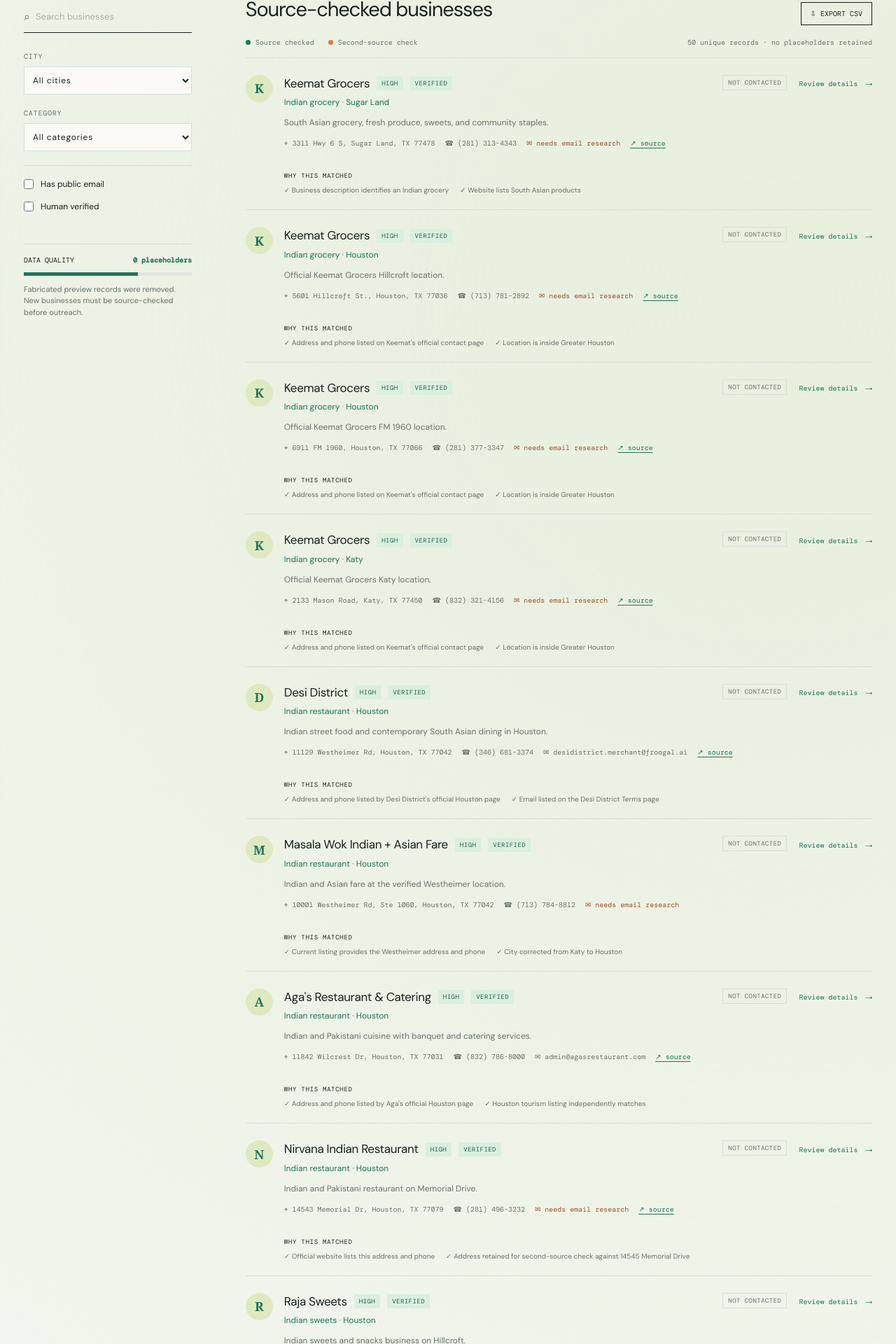
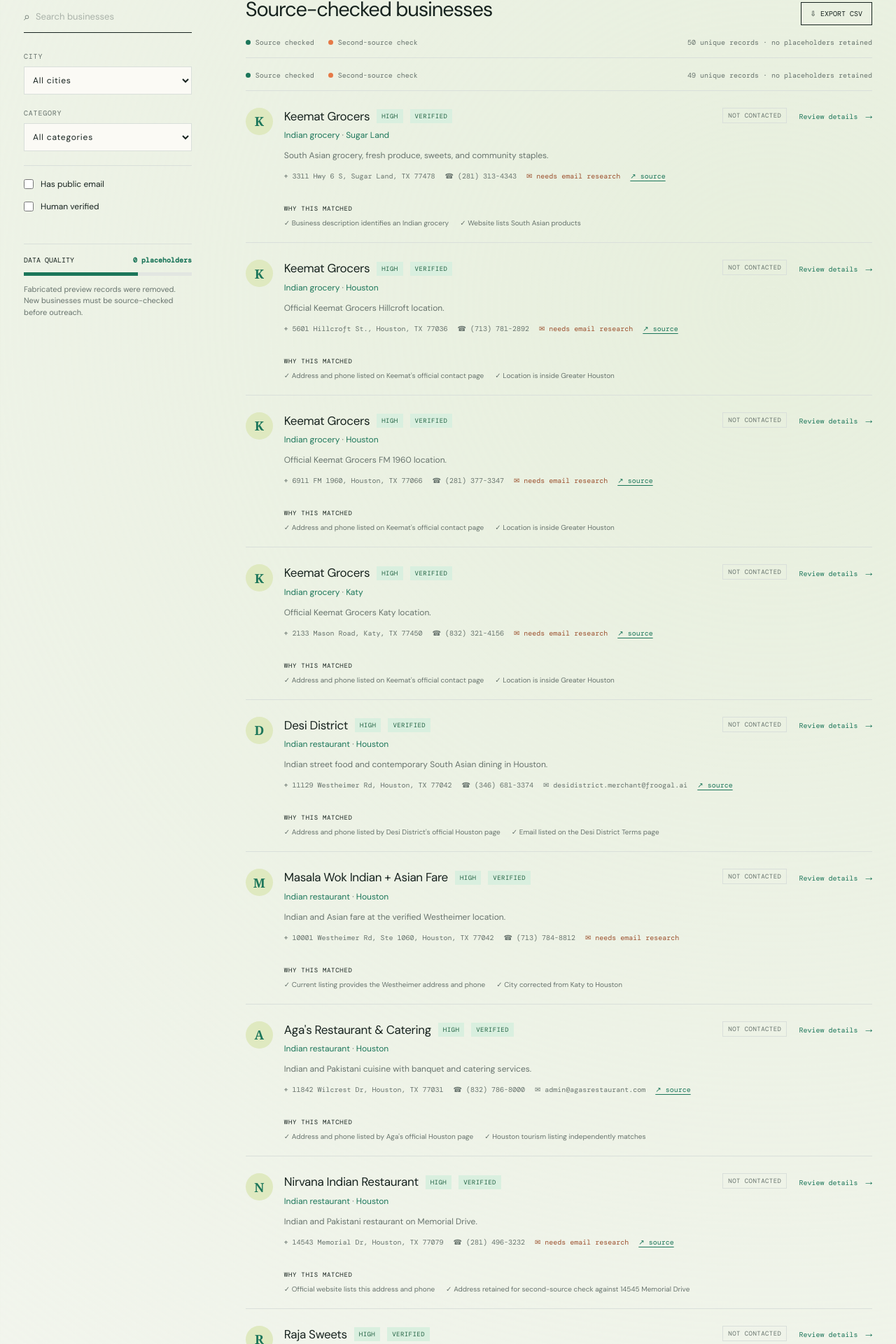
Before and after one commit to komikasinaduni/SEWA-outreach-intelligence, a Next.js app: page /SEWA-outreach-intelligence/ in a window 1280 px wide. Shown: the part 595-2515 px from the top of the page at 70% size. Built offline with nearby package versions, Linux system fonts and the light colour scheme; a web font is replaced by a local one.

Commit message:
Correct final directory records and count

```diff
--- a/src/app/page.tsx
+++ b/src/app/page.tsx
@@ -127,7 +127,7 @@
   },
 ];
 
-const verifiedBusiness = (name: string, category: string, city: string, address: string, phone: string, description: string, evidence: string[], sourceUrl?: string, email?: string, qualityStatus: QualityStatus = "VERIFIED"): Business => ({
+const verifiedBusiness = (name: string, category: string, city: string, address: string, phone: string, description: string, evidence: string[], sourceUrl?: string, email?: string, qualityStatus: QualityStatus = sourceUrl ? "VERIFIED" : "SOURCE_CHECKED"): Business => ({
   name,
   category,
   city,
@@ -146,8 +146,8 @@
 
 const verifiedBusinesses: Business[] = [
   verifiedBusiness("Nirvana Indian Restaurant", "Indian restaurant", "Houston", "14543 Memorial Dr, Houston, TX 77079", "(281) 496-3232", "Indian and Pakistani restaurant on Memorial Drive.", ["Official website lists this address and phone", "Address retained for second-source check against 14545 Memorial Drive"], "https://nirvanahouston.com/best-indian-pakistani-restaurant-in-houston/"),
-  verifiedBusiness("Raja Sweets", "Indian sweets", "Houston", "5667 Hillcroft Ave, Houston, TX 77036", "(713) 782-5667", "Indian sweets and snacks business on Hillcroft.", ["Current independent listing provides address and phone", "Category matches Indian sweets"], "https://houston.eater.com/maps/houston-best-indian-restaurants-pakistani-south-asian-cuisine"),
-  verifiedBusiness("Rizwan Biryani", "Indian restaurant", "Houston", "12280 Westheimer Rd, Houston, TX 77077", "(832) 792-9146", "Biryani and South Asian cuisine in west Houston.", ["Current local-business listing provides address and phone"]),
+  verifiedBusiness("Raja Sweets", "Indian sweets", "Houston", "5667 Hillcroft Ave, Houston, TX 77036", "(713) 782-5667", "Indian sweets and snacks business on Hillcroft.", ["Raja Sweets site publishes the address, phone, and public catering email", "Category matches Indian sweets"], "https://rajasweets.co/about-us/", "raja.sweets@yahoo.com"),
+  verifiedBusiness("Rizwan's Biryani", "Indian restaurant", "Houston", "6678 S Texas 6, Houston, TX 77083", "(832) 792-9146", "Biryani and South Asian cuisine in Houston.", ["Official website publishes the current address and phone"], "https://rizwansbiryani.com/"),
   verifiedBusiness("Turmeric Indian Cuisine", "Indian restaurant", "Houston", "1111 Shepherd Dr Ste 100, Houston, TX 77007", "(832) 789-6599", "Indian cuisine near Houston's Heights area.", ["Current local-business listing provides address and phone"]),
   verifiedBusiness("Chai Khana Cafe & Grill", "Restaurant", "Houston", "7201 Harwin Dr Ste B, Houston, TX 77036", "(832) 982-2333", "South Asian cafe and grill in the Harwin corridor.", ["Current local-business listing provides address and phone"]),
   verifiedBusiness("Tandoori Twist", "Indian restaurant", "Houston", "5630 N Eldridge Pkwy Ste 100, Houston, TX 77041", "(281) 721-2061", "Indian restaurant, bar, and catering.", ["Current local-business listing provides address and phone"]),
@@ -163,7 +163,7 @@
   verifiedBusiness("The Bombay Brasserie", "Indian restaurant", "Houston", "2414 University Blvd #210, Houston, TX 77005", "(713) 355-2000", "Indian restaurant near Rice University.", ["Apna Texas listing provides this name, address, and phone"], "https://www.apnatx.com/jsp/rest_hou.jsp"),
   verifiedBusiness("Royal Biryani House", "Indian restaurant", "Katy", "4747 FM 1463 #100, Katy, TX 77494", "(832) 437-4847", "Biryani and Indian cuisine in Katy.", ["Current local-business listing provides address and phone"]),
   verifiedBusiness("Daawat Catering", "Indian catering", "Sugar Land", "16260 Kensington Dr, Sugar Land, TX 77479", "(713) 256-5441", "Indian catering service in Sugar Land.", ["Current local-business listing provides address and phone"]),
-  verifiedBusiness("Kansaar Restaurant & Catering", "Indian catering", "Houston", "2002 N Fry Rd Ste 103, Houston, TX 77084", "(832) 614-3136", "Indian and Gujarati restaurant and catering.", ["Current local-business listing provides address and phone"]),
+  verifiedBusiness("Kansaar Restaurant & Catering", "Indian catering", "Houston", "2002 N Fry Rd Ste 103, Houston, TX 77084", "(832) 614-3136", "Separate Indian and Gujarati catering operation co-located with Tandoori Grill.", ["Current listing provides a distinct Kansaar name and phone", "Shares an address with Tandoori Grill and should not be merged automatically"]),
 ];
 
 const additionalBusinesses: Business[] = [
@@ -183,7 +183,7 @@
   verifiedBusiness("Spice Mantra Indian Cuisine", "Indian restaurant", "Katy", "27131 Cinco Ranch Blvd, Ste 650, Katy, TX 77494", "(281) 665-1988", "Indian cuisine in Katy.", ["Current local-business listing provides address and phone"]),
   verifiedBusiness("Kurry Walah", "Indian catering", "Katy", "1830 S Mason Rd, Ste 165, Katy, TX 77450", "(832) 437-3800", "Indian restaurant and catering in Katy.", ["Current local-business listing provides address and phone"]),
   verifiedBusiness("Neetu's Indian Kitchen", "Indian restaurant", "Katy", "1989 Fry Rd, Katy, TX 77449", "(832) 920-0220", "Indian restaurant in Katy.", ["Current local-business listing provides address and phone"]),
-  verifiedBusiness("Grand Kabab & Biryani", "Indian restaurant", "Katy", "Katy, TX", "(346) 257-4123 / (281) 940-8885", "Indo-Pak restaurant and catering in Katy.", ["Official site publishes current contact numbers; street address needs follow-up"], "https://grandkababandbiryani.com/"),
+  verifiedBusiness("Grand Kabab & Biryani", "Indian restaurant", "Katy", "Katy, TX", "(346) 257-4123 / (281) 940-8885", "Indo-Pak restaurant and catering in Katy.", ["Official site publishes current contact numbers; street address needs follow-up"], "https://grandkababandbiryani.com/", undefined, "SOURCE_CHECKED"),
   verifiedBusiness("Green Bawarchi", "Indian catering", "Fulshear", "4020 FM 1463 Rd, Fulshear, TX 77494", "(832) 437-6358", "Indian and Pakistani restaurant and catering near Katy.", ["Official catering page publishes address, phone, and public email"], "https://www.greenbawarchikaty.com/catering", "contact@greenbawarchikaty.com"),
   verifiedBusiness("Tandoori Hut Indian Restaurant & Catering", "Indian catering", "Houston", "7610 Cherry Park Dr, Ste A, Houston, TX 77095", "(832) 427-6721", "Indian restaurant and catering in northwest Houston.", ["Current business listing provides address and phone"]),
   verifiedBusiness("Naga's South Indian Cuisine", "Indian restaurant", "Houston", "11807 Westheimer Rd #580, Houston, TX 77077", "(346) 635-2024", "South Indian cuisine in west Houston.", ["Current listing provides address and phone; second-source check recommended"], undefined, undefined, "SOURCE_CHECKED"),
@@ -254,6 +254,7 @@
         <div className="directory">
           <div className="directory-header"><div><p className="section-kicker">Prospects</p><h2>Source-checked businesses</h2></div><button className="export-button" onClick={() => exportBusinesses(filteredBusinesses)}>⇩ Export CSV</button></div>
           <div className="legend"><span><i className="legend-dot high" />Source checked</span><span><i className="legend-dot medium" />Second-source check</span><span className="legend-source">50 unique records · no placeholders retained</span></div>
+                    <div className="legend"><span><i className="legend-dot high" />Source checked</span><span><i className="legend-dot medium" />Second-source check</span><span className="legend-source">{allBusinesses.length} unique records · no placeholders retained</span></div>
           <div className="business-list">
             {filteredBusinesses.map((business) => <article className={`business-card ${business.qualityStatus === "INVALID_PLACEHOLDER" ? "quarantined-card" : ""}`} key={`${business.name}-${business.address}`}>
               <div className="card-main"><div className="initial">{business.name.charAt(0)}</div><div className="card-copy"><div className="name-line"><h3>{business.name}</h3><span className={`confidence ${business.confidence.toLowerCase()}`}>{business.confidence}</span><span className={`quality ${business.qualityStatus?.toLowerCase()}`}>{business.qualityStatus?.replaceAll("_", " ")}</span></div><p className="category-line">{business.category} <span>·</span> {business.city}</p><p className="description">{business.description}</p><div className="contact-row"><span>⌖ {business.address}</span><span>☎ {business.phone}</span>{business.email ? <span>✉ {business.email}</span> : <span className="email-needed">✉ needs email research</span>}{business.sourceUrl && <a href={business.sourceUrl} target="_blank" rel="noreferrer">↗ source</a>}</div></div></div>
```
Also changed, not shown: 1 other file (tests, documents, lock files or other folders).
